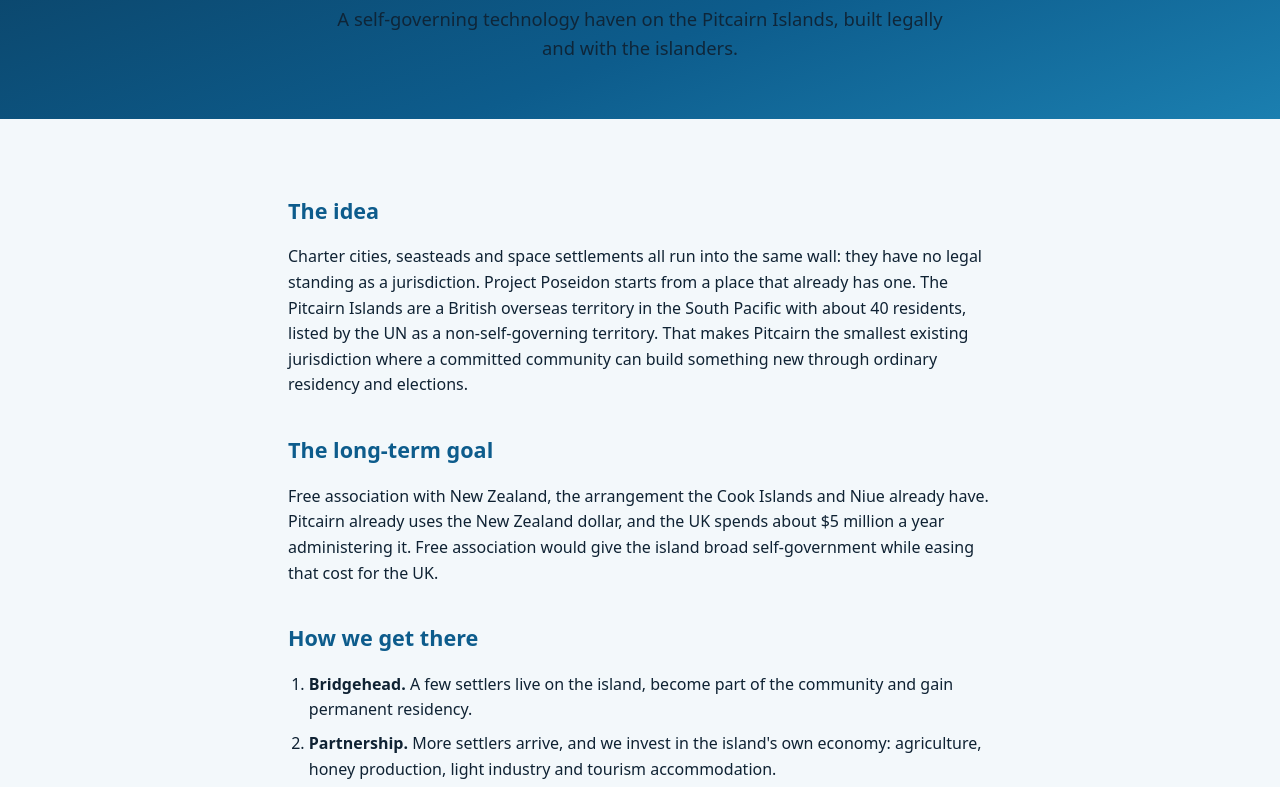
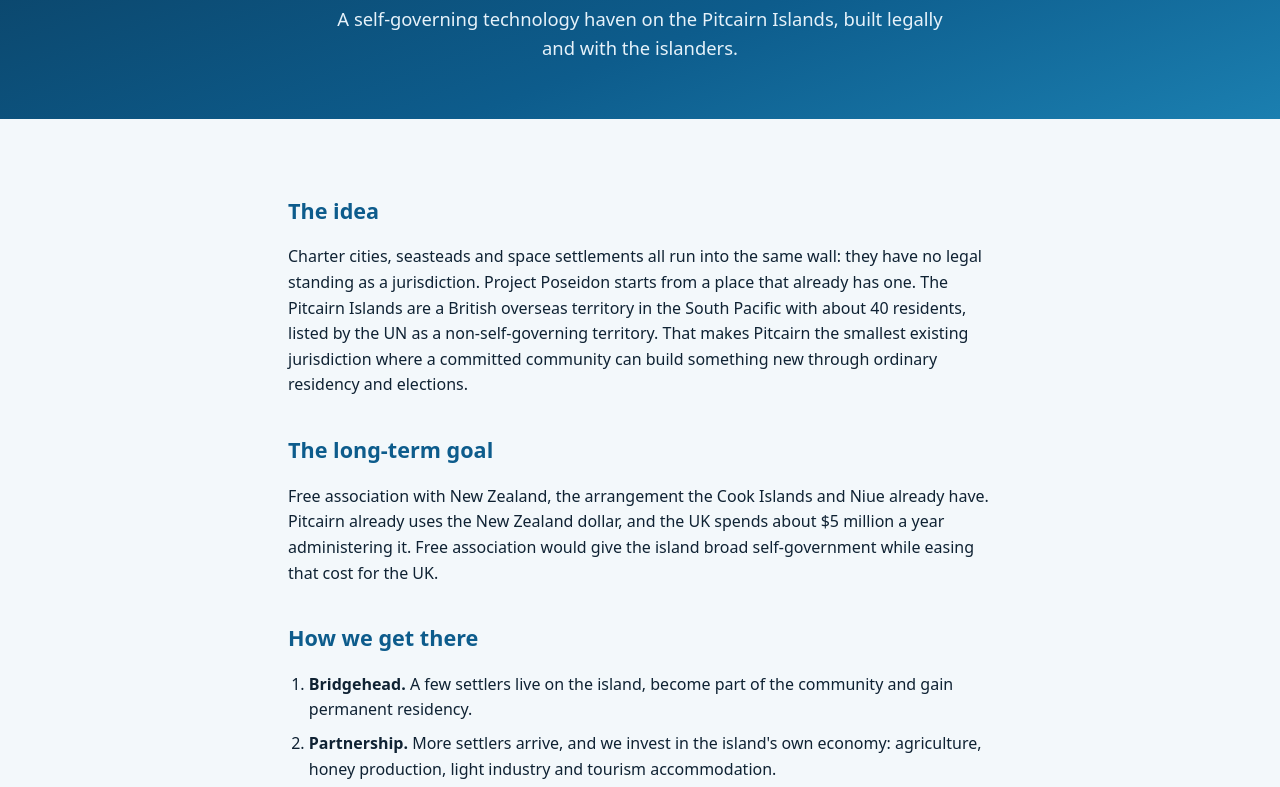
Before and after one commit to EmmaLeonhart/poseidoncity-website, a plain HTML site: page docs/index.html in a window 1280 px wide. Shown: the part 168-955 px from the top of the page. Drawn offline with Linux system fonts and the light colour scheme.

Commit message:
Make the header subtitle readable (white on blue)
Co-Authored-By: Claude Opus 5.5 <noreply@anthropic.com>
Claude-Session: https://claude.ai/code/session_01VhfJKqvQGfR39s2BDoTVmV

```diff
--- a/docs/index.html
+++ b/docs/index.html
@@ -14,7 +14,7 @@
   header { background: linear-gradient(160deg, #0b3d5e, #0d5c8c 60%, #1b7fb0);
            color: #fff; padding: 4.5rem 1rem 3.5rem; text-align: center; }
   header h1 { margin: 0; font-size: clamp(2.2rem, 6vw, 3.4rem); letter-spacing: .04em; }
-  header p { margin: .8rem auto 0; max-width: 40rem; font-size: 1.15rem; opacity: .92; }
+  header p { margin: .8rem auto 0; max-width: 40rem; font-size: 1.15rem; color: #e6f2fa; }
   main { max-width: 46rem; margin: 0 auto; padding: 2.5rem 1rem 3rem; }
   h2 { color: var(--sea); margin: 2.2rem 0 .6rem; font-size: 1.35rem; }
   p, li { color: var(--ink); }
```
